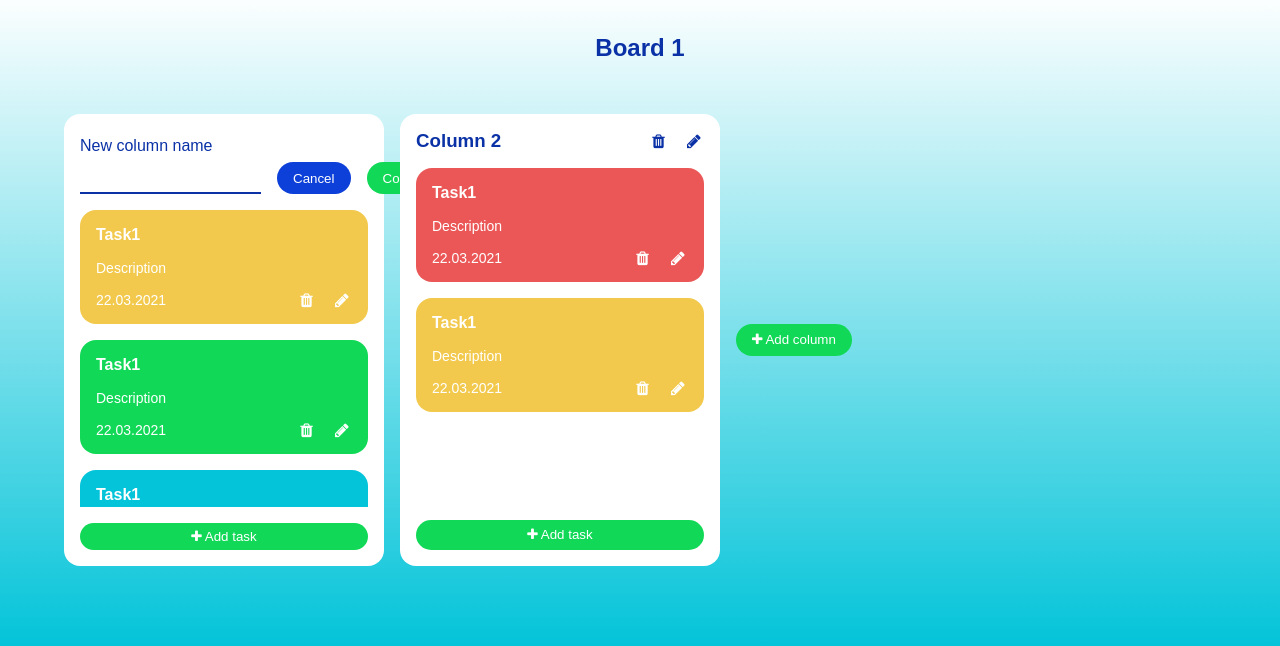
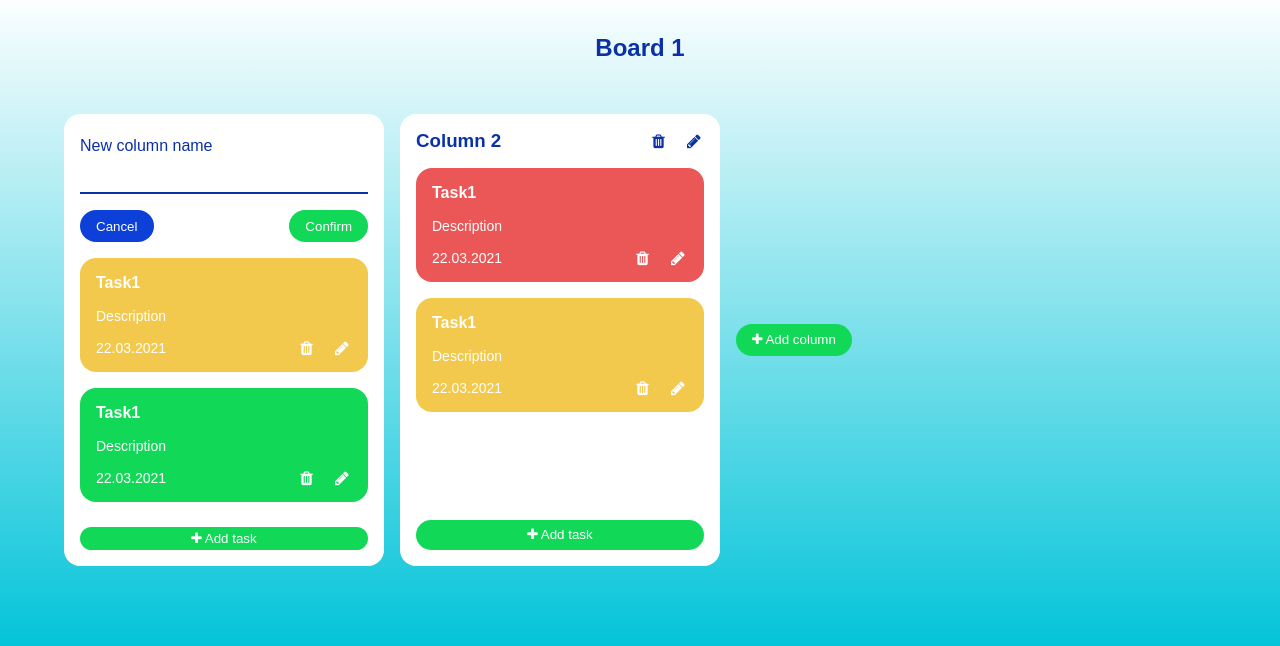
Before and after one commit to IgorChaikin/FrontendTasks, a plain HTML site: page TrelloAlikeApp/tasks/edit-column-name.html in a window 1280 px wide. Shown: the part 82-728 px from the top of the page. Drawn offline with Linux system fonts and the light colour scheme.

Commit message:
Fix bug with edit-column-form

```diff
--- a/TrelloAlikeApp/styles/styles.css
+++ b/TrelloAlikeApp/styles/styles.css
@@ -349,9 +349,9 @@ input{
     width: auto;
     margin: 0;
     display: flex;
-    flex-direction: row;
-    align-items: flex-end;
+    flex-direction: column;
     gap: 1rem;
+    flex-shrink: 0;
 }
 
 .underline-field{
--- a/TrelloAlikeApp/tasks/edit-column-name.html
+++ b/TrelloAlikeApp/tasks/edit-column-name.html
@@ -38,9 +38,20 @@
                 <label class="vertical-field main-field text_blue">New column name
                     <input class="underline-field">
                 </label>
+                <div class="row-container">
+                    <button class="button button_blue">Cancel</button>
+                    <button class="button button_green">Confirm</button>
+                </div>
+            </form>
+
+
+            <!--<form class="edit-column-form" action="board.html">
+                <label class="vertical-field main-field text_blue">New column name
+                    <input class="underline-field">
+                </label>
                 <button class="button button_blue">Cancel</button>
                 <button class="button button_green">Confirm</button>
-            </form>
+            </form>-->
 
             <div class="task-list">
                 <article class="task-list__item text_white item_yellow">
@@ -139,7 +150,7 @@
             </button>
         </section>
 
-        <button class="button button_green">
+        <button class="button button_green" onclick="location.href='add-column.html'">
             <i class="fa fa-plus" aria-hidden="true"></i>
             Add column
         </button>
```
